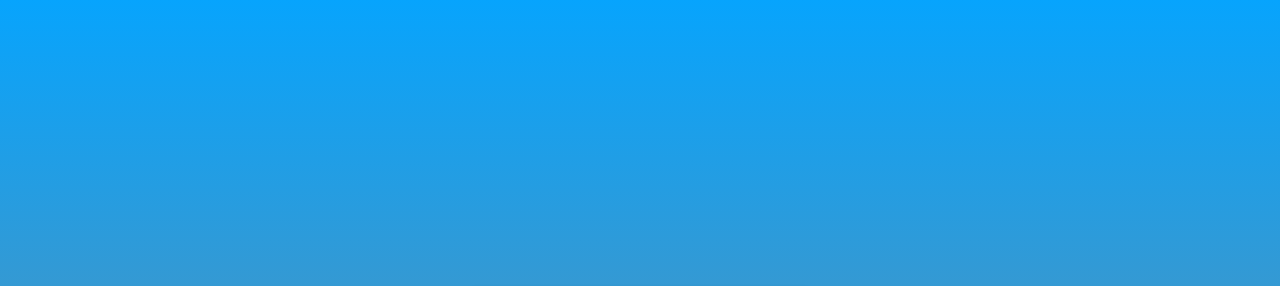
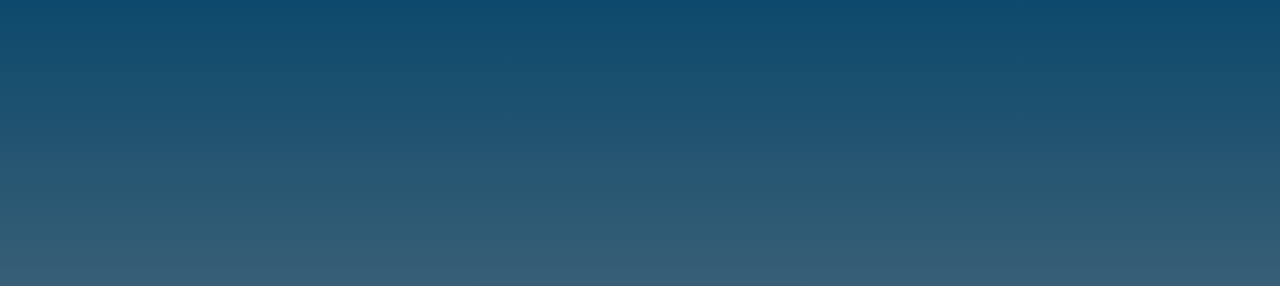
Before and after one commit to myhavok/TodoList, a plain HTML site: page index.html in a window 1280 px wide. Shown: the top 286 px of the page. Drawn offline with nearby package versions, Linux system fonts and the light colour scheme.

Commit message:
final commit

```diff
--- a/style.css
+++ b/style.css
@@ -8,7 +8,7 @@
 }
 
 body {
-    background: linear-gradient(to top, #858688, #07A4FD);
+    background: linear-gradient(to top, #858688, #0d496c);
     width: 100%;
     height: 100vh;
     display: flex;
```
